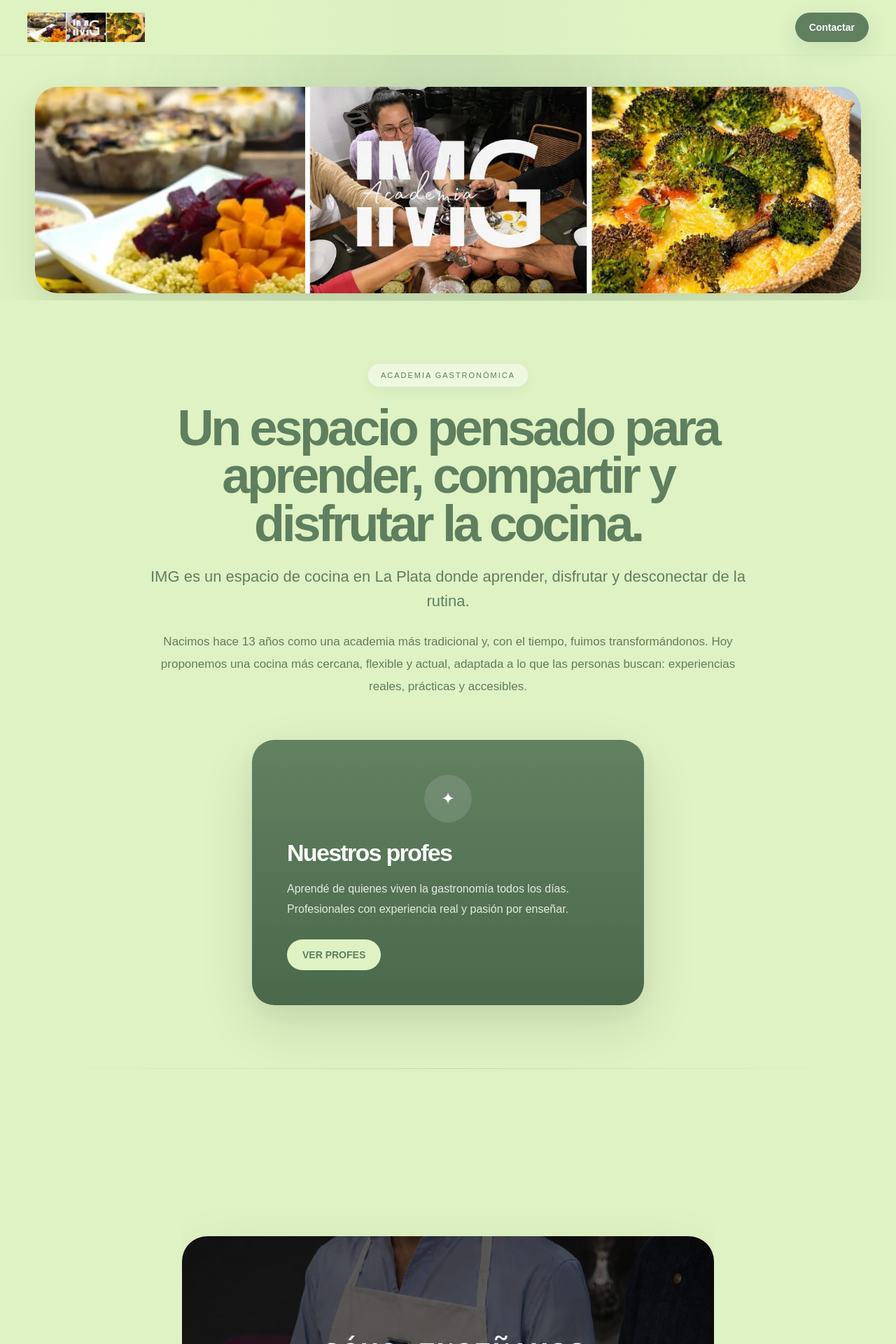
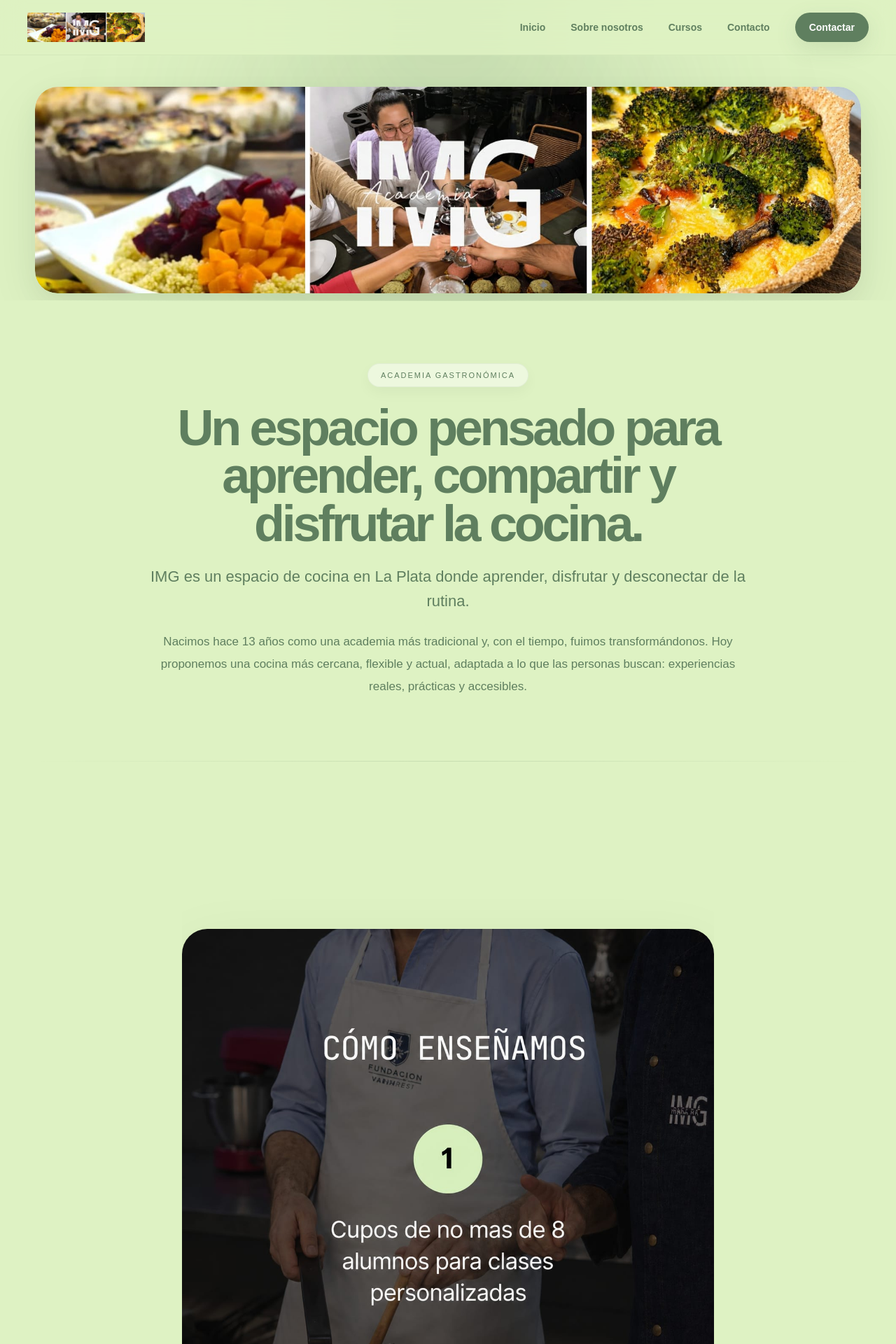
Before and after one commit to juanperdomo-9/imgacademia, a Django app: page / in a window 1280 px wide. Shown: the top 1920 px of the page at 70% size. Run offline with Django 5.2, Linux system fonts and the light colour scheme.

Commit message:
Agrega navbar con links de navegación y menú hamburguesa mobile
Co-Authored-By: Claude Sonnet 5 <noreply@anthropic.com>

```diff
--- a/core/templates/core/index.html
+++ b/core/templates/core/index.html
@@ -64,6 +64,7 @@ img{
 
 section{
     position:relative;
+    scroll-margin-top:90px;
 }
 
 .seccion-separada{
@@ -120,6 +121,47 @@ section{
     height:42px;
 }
 
+.nav-links{
+    display:flex;
+    align-items:center;
+    gap:36px;
+}
+
+.nav-links a:not(.nav-btn){
+    position:relative;
+
+    color:var(--primary);
+    text-decoration:none;
+
+    font-size:14px;
+    font-weight:600;
+
+    transition:color .3s;
+}
+
+.nav-links a:not(.nav-btn)::after{
+    content:"";
+    position:absolute;
+    left:0;
+    bottom:-6px;
+
+    width:0;
+    height:2px;
+
+    background:var(--primary-dark);
+    border-radius:2px;
+
+    transition:width .4s cubic-bezier(.16,1,.3,1);
+}
+
+.nav-links a:not(.nav-btn):hover{
+    color:var(--primary-dark);
+}
+
+.nav-links a:not(.nav-btn):hover::after{
+    width:100%;
+}
+
 .nav-btn{
     text-decoration:none;
 
@@ -1010,21 +1160,38 @@ section{
         <!-- LOGO -->
 
         <div class="nav-logo">
-            <a href="#">
+            <a href="#inicio">
                 <img src="{% static 'horizontal.png' %}" alt="logo">
             </a>
         </div>
 
-        <!-- CTA -->
-
-        <a href="https://wa.me/542214093007" class="nav-btn" target="_blank">
-            Contactar
-        </a>
+        <!-- LINKS + CTA -->
+
+        <div class="nav-links">
+            <a href="#inicio">Inicio</a>
+            <a href="#sobre">Sobre nosotros</a>
+            <a href="#cursos">Cursos</a>
+            <a href="#contacto">Contacto</a>
+
+            <a href="https://wa.me/542214093007" class="nav-btn" target="_blank">
+                Contactar
+            </a>
+        </div>
+
+        <!-- MOBILE TOGGLE -->
+
+        <button class="nav-toggle" aria-label="Abrir menú" aria-expanded="false">
+            <span></span>
+            <span></span>
+            <span></span>
+        </button>
 
     </div>
 </nav>
 
-<section class="hero">
+<div class="nav-overlay"></div>
+
+<section class="hero" id="inicio">
 
     <!-- GLOW -->
 
@@ -1038,7 +1205,7 @@ section{
 
 </section>
 
-<section class="sobre seccion-separada reveal">
+<section class="sobre seccion-separada reveal" id="sobre">
 
     <div class="sobre-container">
 
@@ -1068,35 +1235,6 @@ section{
 
         </div>
 
-        <div class="sobre-boxes">
-
-            <div class="box unica">
-
-                <div class="box-icon">
-                    ✦
-                </div>
-
-                <h3>
-                    Nuestros profes
-                </h3>
-
-                <p>
-                    Aprendé de quienes viven la gastronomía todos los días.
-                    Profesionales con experiencia real y pasión por enseñar.
-                </p>
-
-                <a
-                    href="https://webdisponible.my.canva.site/profes"
-                    target="_blank"
-                    class="btn-sobre"
-                >
-                    VER PROFES
-                </a>
-
-            </div>
-
-        </div>
-
     </div>
 
 </section>
@@ -1375,7 +1513,7 @@ section{
 
 </section>
 
-<section class="contacto seccion-separada reveal">
+<section class="contacto seccion-separada reveal" id="contacto">
 
     <div class="section-header">
 
@@ -1690,6 +1828,32 @@ section{
 </footer>
 <script>
 
+const navToggle = document.querySelector('.nav-toggle');
+const navLinks = document.querySelector('.nav-links');
+const navOverlay = document.querySelector('.nav-overlay');
+
+function closeMenu(){
+    navToggle.classList.remove('open');
+    navLinks.classList.remove('open');
+    navOverlay.classList.remove('open');
+    navToggle.setAttribute('aria-expanded', 'false');
+}
+
+function toggleMenu(){
+    const isOpen = navLinks.classList.toggle('open');
+    navToggle.classList.toggle('open', isOpen);
+    navOverlay.classList.toggle('open', isOpen);
+    navToggle.setAttribute('aria-expanded', isOpen);
+}
+
+navToggle.addEventListener('click', toggleMenu);
+navOverlay.addEventListener('click', closeMenu);
+
+navLinks.querySelectorAll('a').forEach((link) => {
+    link.addEventListener('click', closeMenu);
+});
+
+
 const reveals = document.querySelectorAll('.reveal');
 
 const observer = new IntersectionObserver((entries) => {
```
Also changed, not shown: other parts of core/templates/core/index.html (+108 -0 lines).
